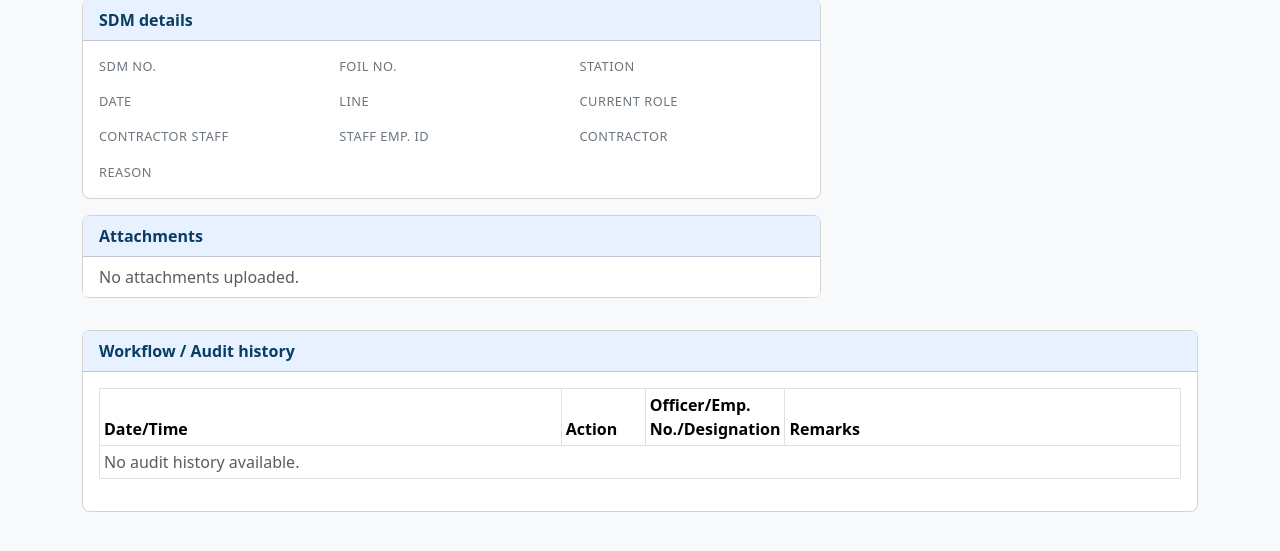
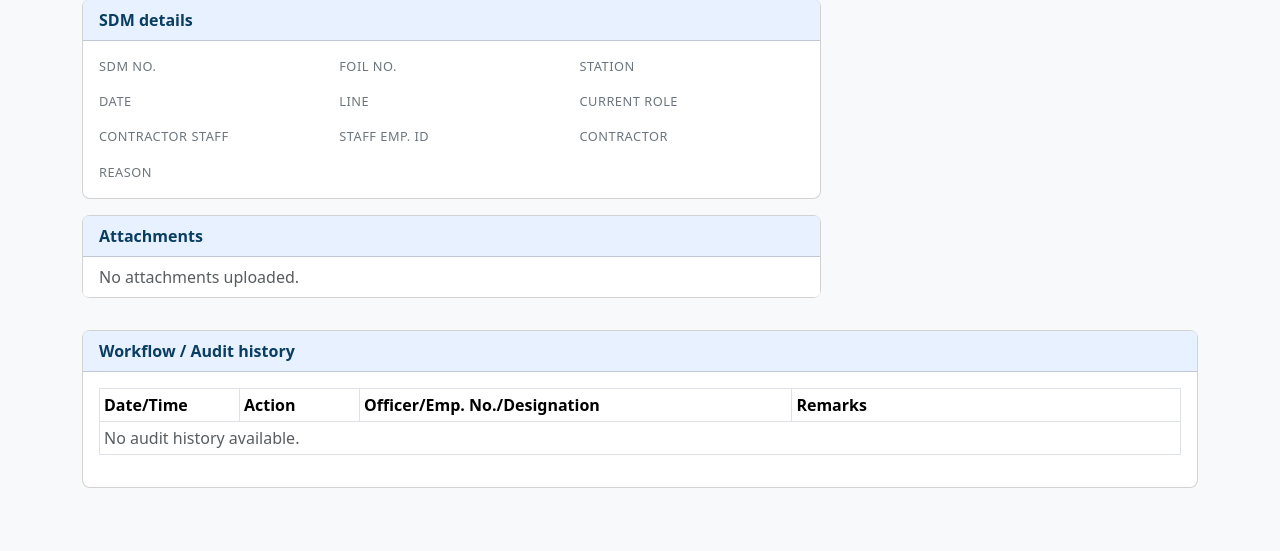
Before and after one commit to atulprakashgupta/sdm, a Flask app: template app/templates/sdm/detail.html in a window 1280 px wide. Shown: the part 133-684 px from the top of the page. Run offline with Flask 3, Linux system fonts and the light colour scheme; the template is opened without the code that fills it, so the values that code supplies are empty; some libraries are stand-ins or nearby versions.

Commit message:
Adjust audit history table widths: reduce Date/Time column, enlarge Officer column, avoid wrapping

```diff
--- a/app/static/css/app.css
+++ b/app/static/css/app.css
@@ -74,6 +74,32 @@ body {
     min-width: 110px;
     width: 110px;
 }
+
+/* Audit history table layout adjustments */
+.audit-table th:nth-child(1), .audit-table td:nth-child(1) {
+    width: 140px;
+    min-width: 120px;
+    white-space: nowrap;
+}
+
+.audit-table th:nth-child(2), .audit-table td:nth-child(2) {
+    width: 120px;
+    min-width: 100px;
+    white-space: nowrap;
+}
+
+.audit-table th:nth-child(3), .audit-table td:nth-child(3) {
+    min-width: 320px;
+    width: 40%;
+    white-space: nowrap;
+    overflow: hidden;
+    text-overflow: ellipsis;
+}
+
+.audit-table th:nth-child(4), .audit-table td:nth-child(4) {
+    min-width: 160px;
+}
+
 
 .card {
     border-radius: 0.5rem;
--- a/app/templates/sdm/detail.html
+++ b/app/templates/sdm/detail.html
@@ -106,7 +106,7 @@
         <div class="card">
             <div class="card-header">Workflow / Audit history</div>
             <div class="card-body">
-                <table class="table table-sm table-bordered">
+                <table class="table table-sm table-bordered audit-table">
                     <thead><tr><th>Date/Time</th><th>Action</th><th>Officer/Emp. No./Designation</th><th>Remarks</th></tr></thead>
                     <tbody>
                     {% for event in events %}
```
